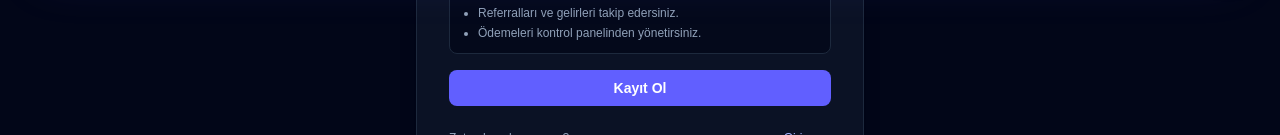
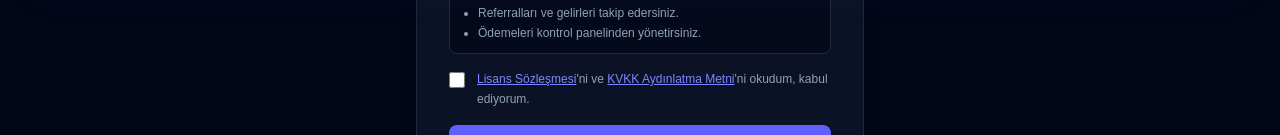
Before and after one commit to hisuleeo/aishe-affiliate, a Next.js app in the folder frontend/: page /register in a window 1280 px wide. Shown: the part 817-952 px from the top of the page. Built offline with nearby package versions, Linux system fonts and the light colour scheme; no server answers.

Commit message:
feat: kayıt formuna lisans sözleşmesi onay checkbox'u eklendi

```diff
--- a/frontend/app/register/page.tsx
+++ b/frontend/app/register/page.tsx
@@ -16,6 +16,7 @@ export default function RegisterPage() {
   const [email, setEmail] = useState('');
   const [password, setPassword] = useState('');
   const [referralCode, setReferralCode] = useState('');
+  const [licenseAccepted, setLicenseAccepted] = useState(false);
   const [isSubmitting, setIsSubmitting] = useState(false);
   const [error, setError] = useState<string | null>(null);
   const [fieldErrors, setFieldErrors] = useState<{ username?: string; email?: string; password?: string }>({});
@@ -43,6 +44,12 @@ export default function RegisterPage() {
 
     if (password.length < 8) {
       nextErrors.password = 'Şifre en az 8 karakter olmalı.';
+    }
+
+    if (!licenseAccepted) {
+      setError('Devam etmek için Lisans Sözleşmesi\'ni kabul etmelisiniz.');
+      setIsSubmitting(false);
+      return;
     }
 
     if (Object.keys(nextErrors).length > 0) {
@@ -176,6 +183,35 @@ export default function RegisterPage() {
               <li>Ödemeleri kontrol panelinden yönetirsiniz.</li>
             </ul>
           </div>
+          <div className="flex items-start gap-3">
+            <input
+              id="license"
+              type="checkbox"
+              checked={licenseAccepted}
+              onChange={(e) => setLicenseAccepted(e.target.checked)}
+              className="mt-0.5 h-4 w-4 shrink-0 rounded border-slate-600 bg-slate-950 text-indigo-500 focus:ring-indigo-500 focus:ring-offset-0 accent-indigo-500"
+            />
+            <label htmlFor="license" className="text-xs text-slate-400 leading-relaxed">
+              <a
+                href="/docs/lisans-sozlesmesi.pdf"
+                target="_blank"
+                rel="noopener noreferrer"
+                className="text-indigo-400 underline hover:text-indigo-300"
+              >
+                Lisans Sözleşmesi
+              </a>
+              &apos;ni ve{' '}
+              <a
+                href="/kvkk"
+                target="_blank"
+                rel="noopener noreferrer"
+                className="text-indigo-400 underline hover:text-indigo-300"
+              >
+                KVKK Aydınlatma Metni
+              </a>
+              &apos;ni okudum, kabul ediyorum.
+            </label>
+          </div>
           {error ? <p className="text-xs text-rose-400">{error}</p> : null}
           <button
             type="submit"
```
Also changed, not shown: 1 other file (tests, documents, lock files or other folders).
